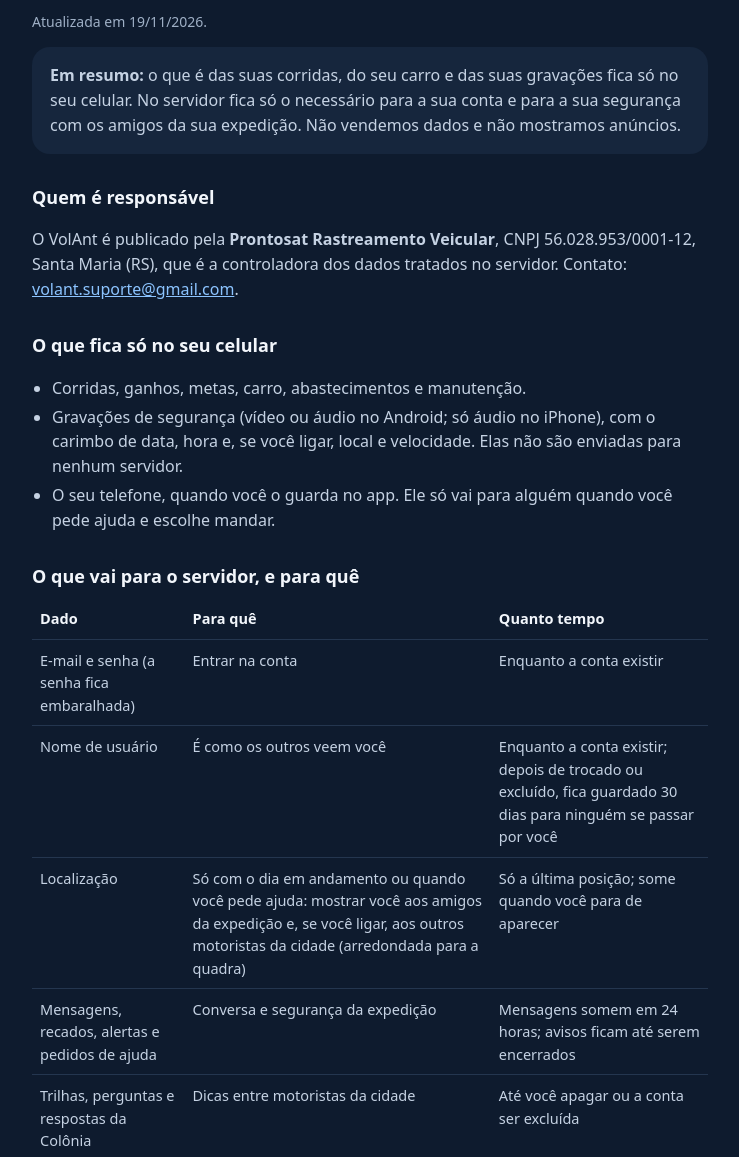
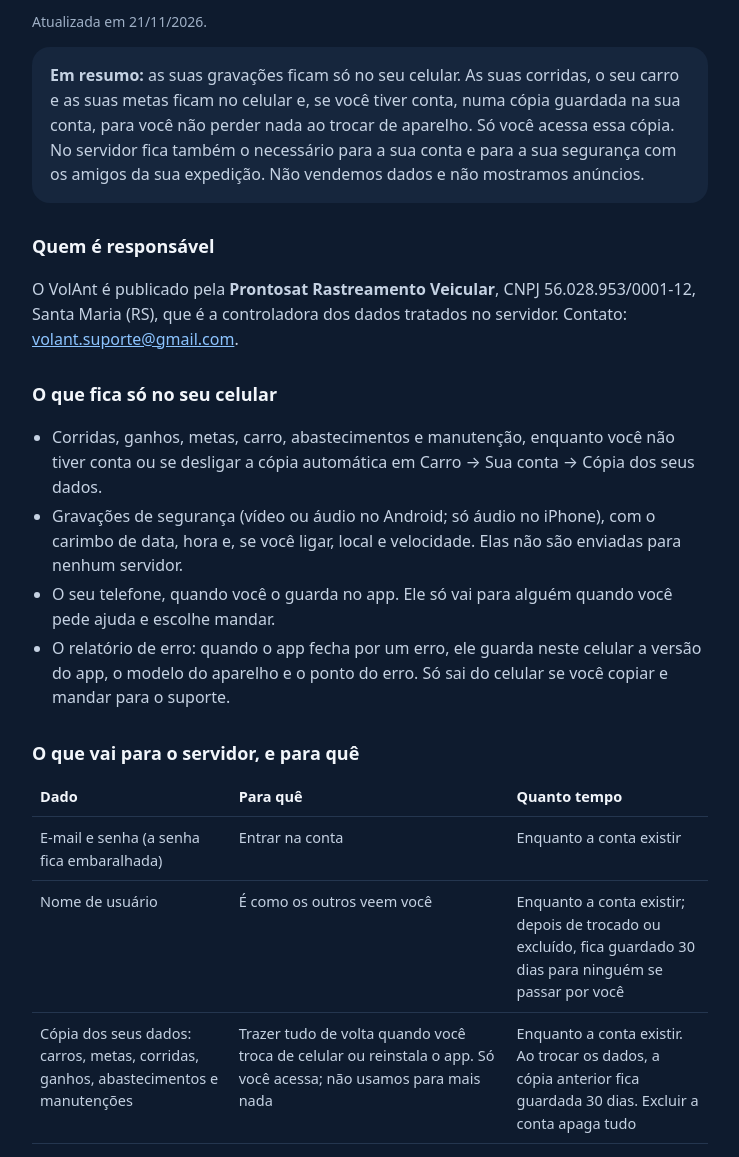
Before and after one commit to prontosat-coder/volant, a plain HTML site: page privacidade/index.html in a window 1280 px wide. Shown: the part 134-1291 px from the top of the page, without its empty margins (270-1009 px from the left). Drawn offline with Linux system fonts and the light colour scheme.

Commit message:
Política de privacidade: cópia dos dados na conta e conversa privada
- Resumo e "o que fica só no celular" atualizados: corridas, carro e metas
  ficam também numa cópia na conta de quem tem conta.
- Tabela: cópia dos dados, conversa privada e placar do Desafio.
- Relatório de erro guardado só no celular.

```diff
--- a/privacidade/index.html
+++ b/privacidade/index.html
@@ -31,12 +31,13 @@
 <main>
   <a class="marca" href="../index.html" style="text-decoration:none;color:inherit"><img src="../img/simbolo.svg" alt="" style="width:32px;height:32px">VolAnt</a>
   <h1>Política de privacidade</h1>
-  <p class="pequeno">Atualizada em 19/11/2026.</p>
+  <p class="pequeno">Atualizada em 21/11/2026.</p>
 
   <div class="cartao">
-    <p style="margin:0"><strong>Em resumo:</strong> o que é das suas corridas, do seu carro e das suas gravações fica só no
-    seu celular. No servidor fica só o necessário para a sua conta e para a sua segurança com os amigos da sua
-    expedição. Não vendemos dados e não mostramos anúncios.</p>
+    <p style="margin:0"><strong>Em resumo:</strong> as suas gravações ficam só no seu celular. As suas corridas, o seu carro e
+    as suas metas ficam no celular e, se você tiver conta, numa cópia guardada na sua conta, para você não perder nada ao
+    trocar de aparelho. Só você acessa essa cópia. No servidor fica também o necessário para a sua conta e para a sua
+    segurança com os amigos da sua expedição. Não vendemos dados e não mostramos anúncios.</p>
   </div>
 
   <h2>Quem é responsável</h2>
@@ -45,10 +46,13 @@
 
   <h2>O que fica só no seu celular</h2>
   <ul>
-    <li>Corridas, ganhos, metas, carro, abastecimentos e manutenção.</li>
+    <li>Corridas, ganhos, metas, carro, abastecimentos e manutenção, enquanto você não tiver conta ou se desligar a cópia
+      automática em Carro → Sua conta → Cópia dos seus dados.</li>
     <li>Gravações de segurança (vídeo ou áudio no Android; só áudio no iPhone), com o carimbo de data, hora e, se você ligar, local e velocidade.
       Elas não são enviadas para nenhum servidor.</li>
     <li>O seu telefone, quando você o guarda no app. Ele só vai para alguém quando você pede ajuda e escolhe mandar.</li>
+    <li>O relatório de erro: quando o app fecha por um erro, ele guarda neste celular a versão do app, o modelo do aparelho
+      e o ponto do erro. Só sai do celular se você copiar e mandar para o suporte.</li>
   </ul>
 
   <h2>O que vai para o servidor, e para quê</h2>
@@ -56,9 +60,11 @@
     <tr><th>Dado</th><th>Para quê</th><th>Quanto tempo</th></tr>
     <tr><td>E-mail e senha (a senha fica embaralhada)</td><td>Entrar na conta</td><td>Enquanto a conta existir</td></tr>
     <tr><td>Nome de usuário</td><td>É como os outros veem você</td><td>Enquanto a conta existir; depois de trocado ou excluído, fica guardado 30 dias para ninguém se passar por você</td></tr>
+    <tr><td>Cópia dos seus dados: carros, metas, corridas, ganhos, abastecimentos e manutenções</td><td>Trazer tudo de volta quando você troca de celular ou reinstala o app. Só você acessa; não usamos para mais nada</td><td>Enquanto a conta existir. Ao trocar os dados, a cópia anterior fica guardada 30 dias. Excluir a conta apaga tudo</td></tr>
     <tr><td>Localização</td><td>Só com o dia em andamento ou quando você pede ajuda: mostrar você aos amigos da expedição e, se você ligar, aos outros motoristas da cidade (arredondada para a quadra)</td><td>Só a última posição; some quando você para de aparecer</td></tr>
-    <tr><td>Mensagens, recados, alertas e pedidos de ajuda</td><td>Conversa e segurança da expedição</td><td>Mensagens somem em 24 horas; avisos ficam até serem encerrados</td></tr>
+    <tr><td>Mensagens, recados, alertas e pedidos de ajuda</td><td>Conversa da expedição (todos os seus amigos leem), conversa privada (só você e o amigo leem) e segurança</td><td>Mensagens somem em 24 horas; avisos ficam até serem encerrados</td></tr>
     <tr><td>Trilhas, perguntas e respostas da Colônia</td><td>Dicas entre motoristas da cidade</td><td>Até você apagar ou a conta ser excluída</td></tr>
+    <tr><td>Placar do Desafio (um jogo de treino)</td><td>Ranking do dia entre os amigos da expedição e da colônia, só com o nome de usuário</td><td>30 dias</td></tr>
     <tr><td>Código do celular para avisos</td><td>Mandar os avisos de ajuda e recados</td><td>Até você sair da conta</td></tr>
     <tr><td>Dias de uso e assinatura do VolAnt Pro</td><td>Plano grátis, teste e assinatura</td><td>Registros de assinatura: o tempo que a lei exigir</td></tr>
     <tr><td>Código embaralhado do e-mail e do celular</td><td>O teste grátis não recomeçar numa conta nova</td><td>Mesmo depois de excluir a conta (não identifica você)</td></tr>
```
